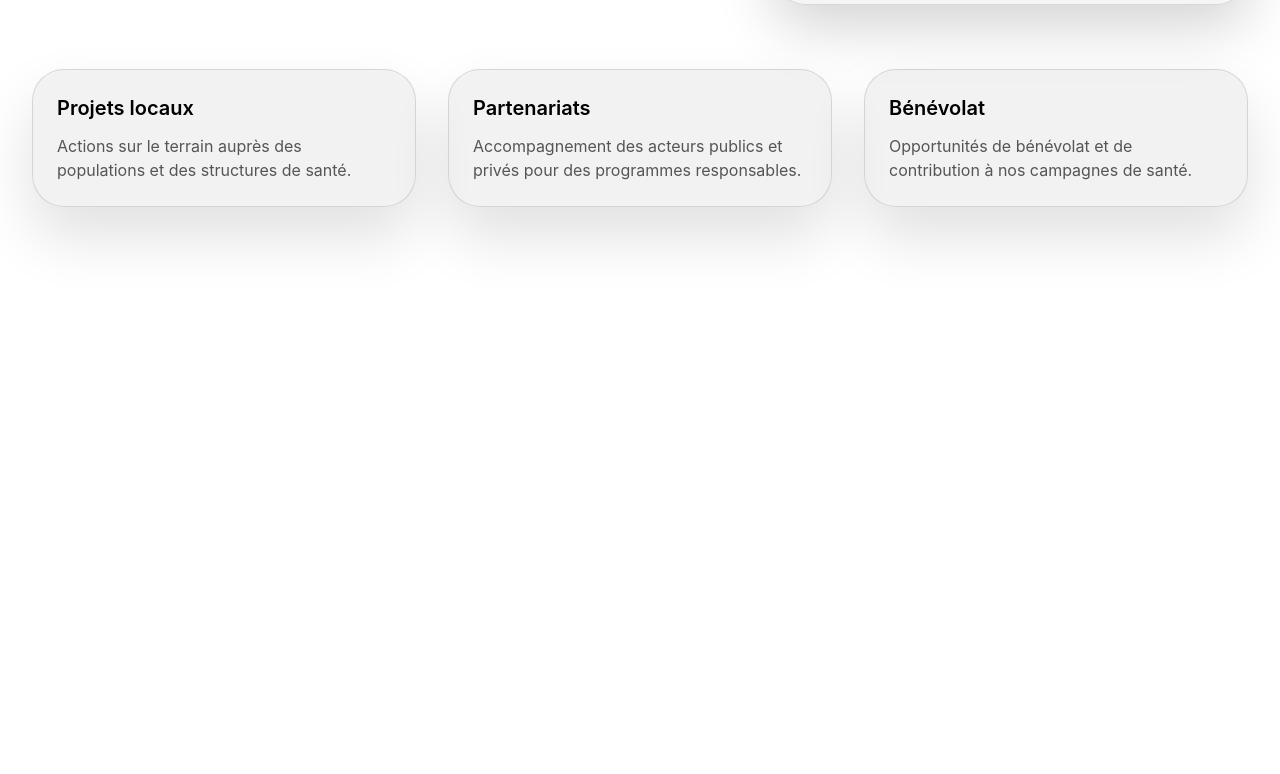
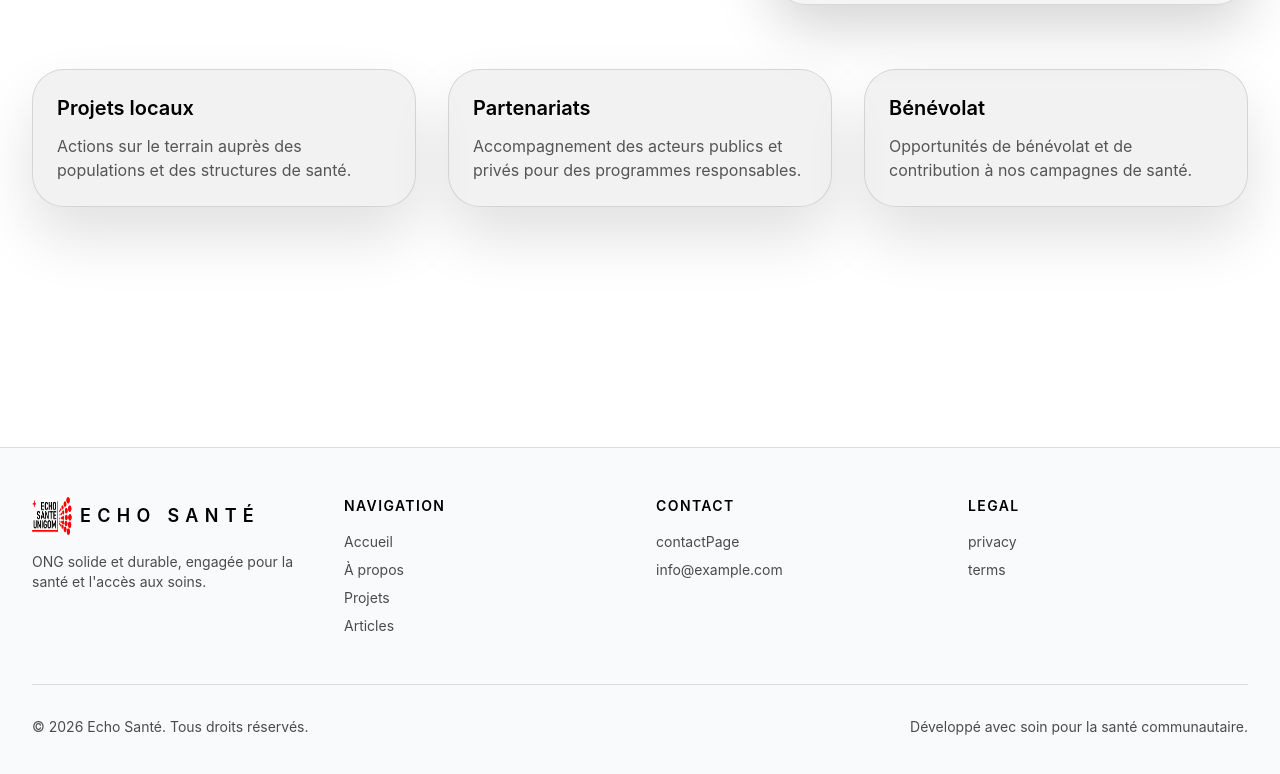
Before and after one commit to andersonkamate2/echosante, a Next.js app: page / in a window 1280 px wide. Shown: the part 630-1404 px from the top of the page. Before the commit the page ends 981 px from the top, so only its background shows below. Built offline with nearby package versions, Linux system fonts and the light colour scheme.

Commit message:
echosante

```diff
--- a/app/layout.tsx
+++ b/app/layout.tsx
@@ -1,15 +1,19 @@
 import type { Metadata } from 'next';
 import './globals.css';
 import Navbar from '@/components/Navbar';
+import Footer from '@/components/Footer';
 import { ThemeLanguageProvider } from '@/components/ThemeLanguageProvider';
 
 export const metadata: Metadata = {
   title: 'Echo Santé - ONG moderne',
-  description: 'Site web professionnel pour l’ONG Echo Santé, responsive, minimaliste et optimisé SEO.',
+  description: "Site web professionnel pour l'ONG Echo Santé, responsive, minimaliste et optimisé SEO.",
   metadataBase: new URL('https://example.org'),
+  icons: {
+    icon: '/logo_echo.png',
+  },
   openGraph: {
     title: 'Echo Santé',
-    description: 'ONG solide et durable, engagée pour la santé et l’accès aux soins.',
+    description: "ONG solide et durable, engagée pour la santé et l'accès aux soins.",
     type: 'website',
   },
 };
@@ -23,6 +27,7 @@ export default function RootLayout({ children }: { children: React.ReactNode })
           <main className="mx-auto max-w-7xl px-6 pb-24 pt-8 sm:px-8">
             {children}
           </main>
+          <Footer />
         </ThemeLanguageProvider>
       </body>
     </html>
--- /dev/null
+++ b/components/Footer.tsx
@@ -0,0 +1,116 @@
+'use client';
+
+import Link from 'next/link';
+import Image from 'next/image';
+import { useThemeLanguage } from './ThemeLanguageProvider';
+
+export default function Footer() {
+  const { t } = useThemeLanguage();
+  const currentYear = new Date().getFullYear();
+
+  return (
+    <footer className="border-t theme-header mt-24 bg-white/2">
+      <div className="mx-auto max-w-7xl px-6 py-12 sm:px-8">
+        <div className="grid gap-8 md:grid-cols-4">
+          {/* Logo & About */}
+          <div className="flex flex-col gap-4">
+            <Link href="/" className="flex items-center gap-2 w-fit">
+              <Image
+                src="/logo_echo.png"
+                alt="Echo Santé Logo"
+                width={40}
+                height={40}
+                className="h-10 w-10"
+              />
+              <span className="text-lg font-semibold uppercase tracking-[0.35em] text-white">
+                Echo Santé
+              </span>
+            </Link>
+            <p className="text-sm text-slate-400">
+              ONG solide et durable, engagée pour la santé et l'accès aux soins.
+            </p>
+          </div>
+
+          {/* Quick Links */}
+          <div>
+            <h3 className="mb-4 text-sm font-semibold uppercase tracking-[0.1em] text-white">
+              {t('navigation')}
+            </h3>
+            <ul className="space-y-2 text-sm text-slate-400">
+              <li>
+                <Link href="/" className="transition hover:text-white">
+                  {t('home')}
+                </Link>
+              </li>
+              <li>
+                <Link href="/about" className="transition hover:text-white">
+                  {t('about')}
+                </Link>
+              </li>
+              <li>
+                <Link href="/projects" className="transition hover:text-white">
+                  {t('projects')}
+                </Link>
+              </li>
+              <li>
+                <Link href="/articles" className="transition hover:text-white">
+                  {t('articles')}
+                </Link>
+              </li>
+            </ul>
+          </div>
+
+          {/* Contact */}
+          <div>
+            <h3 className="mb-4 text-sm font-semibold uppercase tracking-[0.1em] text-white">
+              {t('contact')}
+            </h3>
+            <ul className="space-y-2 text-sm text-slate-400">
+              <li>
+                <Link href="/contact" className="transition hover:text-white">
+                  {t('contactPage')}
+                </Link>
+              </li>
+              <li>
+                <a href="mailto:info@example.com" className="transition hover:text-white">
+                  info@example.com
+                </a>
+              </li>
+            </ul>
+          </div>
+
+          {/* Legal */}
+          <div>
+            <h3 className="mb-4 text-sm font-semibold uppercase tracking-[0.1em] text-white">
+              {t('legal')}
+            </h3>
+            <ul className="space-y-2 text-sm text-slate-400">
+              <li>
+                <Link href="/privacy" className="transition hover:text-white">
+                  {t('privacy')}
+                </Link>
+              </li>
+              <li>
+                <Link href="/terms" className="transition hover:text-white">
+                  {t('terms')}
+                </Link>
+              </li>
+            </ul>
+          </div>
+        </div>
+
+        {/* Bottom Bar */}
+        <div className="mt-12 border-t border-white/10 pt-8">
+          <div className="flex flex-col items-center justify-between gap-4 sm:flex-row">
+            <p className="text-sm text-slate-400">
+              © {currentYear} Echo Santé. Tous droits réservés.
+            </p>
+            <p className="text-sm text-slate-400">
+              Développé avec soin pour la santé communautaire.
+            </p>
+          </div>
+        </div>
+      </div>
+    </footer>
+  );
+}
--- a/components/Navbar.tsx
+++ b/components/Navbar.tsx
@@ -1,6 +1,7 @@
 'use client';
 
 import Link from 'next/link';
+import Image from 'next/image';
 import { useState } from 'react';
 import { Menu, X } from 'lucide-react';
 import { usePathname } from 'next/navigation';
@@ -25,8 +26,17 @@ export default function Navbar() {
   return (
     <header className="sticky top-0 z-50 border-b theme-header backdrop-blur-xl">
       <div className="mx-auto flex max-w-7xl items-center justify-between px-6 py-4 sm:px-8">
-        <Link href="/" className="text-lg font-semibold uppercase tracking-[0.35em] text-white">
-          Echo Santé
+        <Link href="/" className="flex items-center gap-2">
+          <Image
+            src="/logo_echo.png"
+            alt="Echo Santé Logo"
+            width={40}
+            height={40}
+            className="h-10 w-10"
+          />
+          <span className="text-lg font-semibold uppercase tracking-[0.35em] text-white">
+            Echo Santé
+          </span>
         </Link>
 
         <div className="hidden items-center gap-3 sm:flex">
```
Also changed, not shown: public/logo_echo.png (added).
